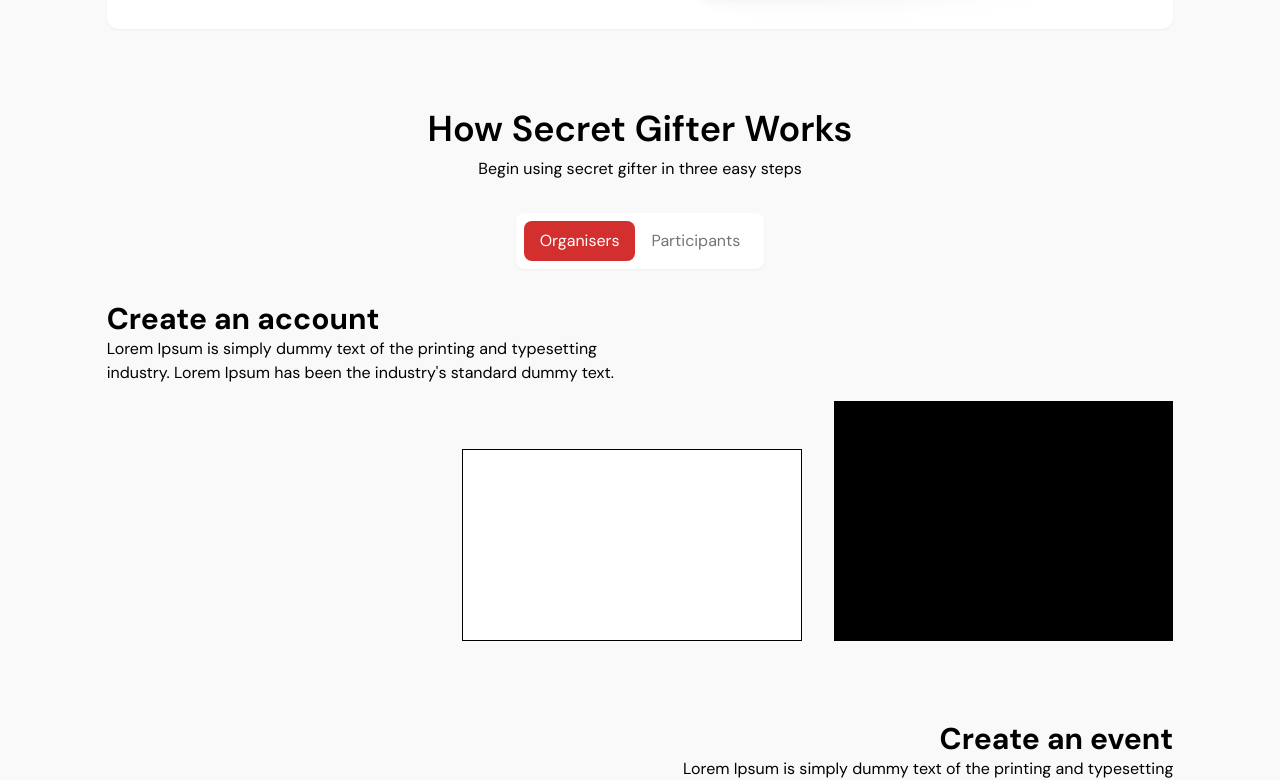
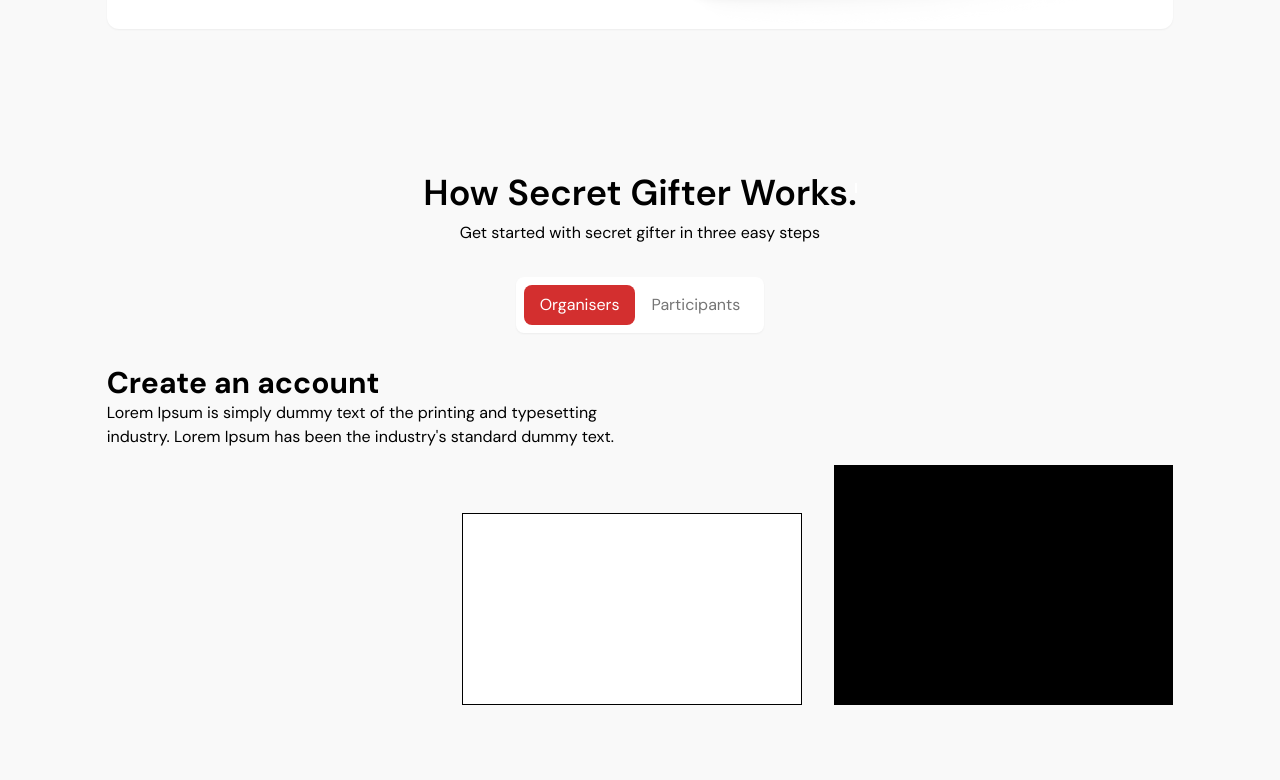
Before and after one commit to ByteChi-Labs/secret-gifter-landing-page, a Next.js app: page / in a window 1280 px wide. Shown: the part 569-1349 px from the top of the page. Built offline with nearby package versions, Linux system fonts and the light colour scheme.

Commit message:
added animations

```diff
--- a/src/components/sections/HowItWorks.js
+++ b/src/components/sections/HowItWorks.js
@@ -6,14 +6,16 @@ const HowItWorks = () => {
   const [tab, setTab] = useState('organisers');
 
   return (
-    <section className="my-20 ">
+    <section className="my-20 py-16">
       <div className="text-center">
-        <h2 className="font-semibold text-xl lg:text-4xl">
-          How Secret Gifter Works
-        </h2>
+        <div className="w-fit mx-auto">
+          <h2 className=" w-fit animate-typing relative after:content-[''] after:block after:h-[10px] after:w-1.5 after:absolute after:-right-1 after:top-1/4 after:bg-white whitespace-nowrap overflow-hidden font-semibold text-xl lg:text-4xl">
+            How Secret Gifter Works.
+          </h2>
+        </div>
 
         <p className="mt-2 text-sm md:text-base">
-          Begin using secret gifter in three easy steps
+          Get started with secret gifter in three easy steps
         </p>
       </div>
 
--- a/tailwind.config.js
+++ b/tailwind.config.js
@@ -20,6 +20,21 @@ module.exports = withMT({
       height: {
         main: 'calc(100vh - 100px)',
       },
+
+      keyframes: {
+        typing: {
+          '0%': { width: 0 },
+          '100%': { width: '100%' },
+        },
+      },
+
+      animation: {
+        curve: 'curve 3.5s ease-in-out',
+        appear: 'appear 2s',
+
+        blink: 'blink .5s step-end infinite alternate',
+        typing: 'typing 4s steps(27)',
+      },
       backgroundImage: {
         'gradient-radial': 'radial-gradient(var(--tw-gradient-stops))',
         'gradient-conic':
```
